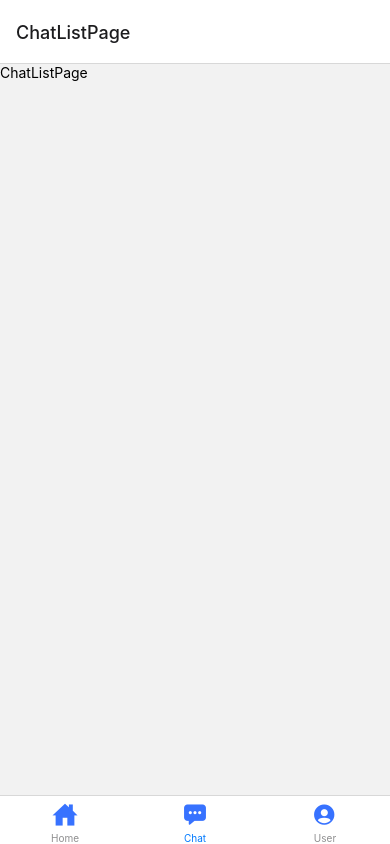
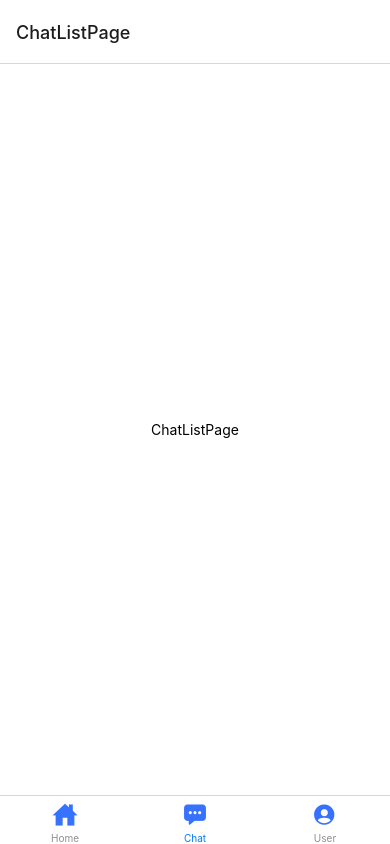
Before and after one commit to Cheol-Cheol/baeda1-moa, a React Native app: screen /ChatListPage in a window 390 px wide. Built offline with nearby package versions, Linux system fonts and the light colour scheme.

Commit message:
💄 Stack Navigation Screen 파일들 생성

```diff
--- a/navigation/Tabs.jsx
+++ b/navigation/Tabs.jsx
@@ -14,8 +14,7 @@ const Tabs = () => {
         name="HomePage"
         component={HomePage}
         options={{
-          // 📍 나중에 로고 이미지로 대체
-          title: "ㅂㄷㅁㅇ",
+          headerShown: false,
           tabBarIcon: ({ focused, color, size }) => {
             return <Ionicons name="home-sharp" size={size} color="#3772FF" />;
           },
--- a/screen/ChatListPage.jsx
+++ b/screen/ChatListPage.jsx
@@ -1,8 +1,23 @@
 import React from "react";
-import { Text } from "react-native";
+import styled from "styled-components/native";
+
+const Container = styled.View`
+  flex: 1;
+  justify-content: center;
+  align-items: center;
+  background-color: ${({ theme }) => theme.bgColor};
+`;
+
+const Text = styled.Text`
+  color: ${({ theme }) => theme.textColor};
+`;
 
 const ChatListPage = () => {
-  return <Text>ChatListPage</Text>;
+  return (
+    <Container>
+      <Text>ChatListPage</Text>
+    </Container>
+  );
 };
 
 export default ChatListPage;
--- a/screen/UserPage.jsx
+++ b/screen/UserPage.jsx
@@ -1,8 +1,23 @@
 import React from "react";
-import { Text } from "react-native";
+import styled from "styled-components/native";
+
+const Container = styled.View`
+  flex: 1;
+  justify-content: center;
+  align-items: center;
+  background-color: ${({ theme }) => theme.bgColor};
+`;
+
+const Text = styled.Text`
+  color: ${({ theme }) => theme.textColor};
+`;
 
 const UserPage = () => {
-  return <Text>UserPage</Text>;
+  return (
+    <Container>
+      <Text>UserPage</Text>
+    </Container>
+  );
 };
 
 export default UserPage;
```
